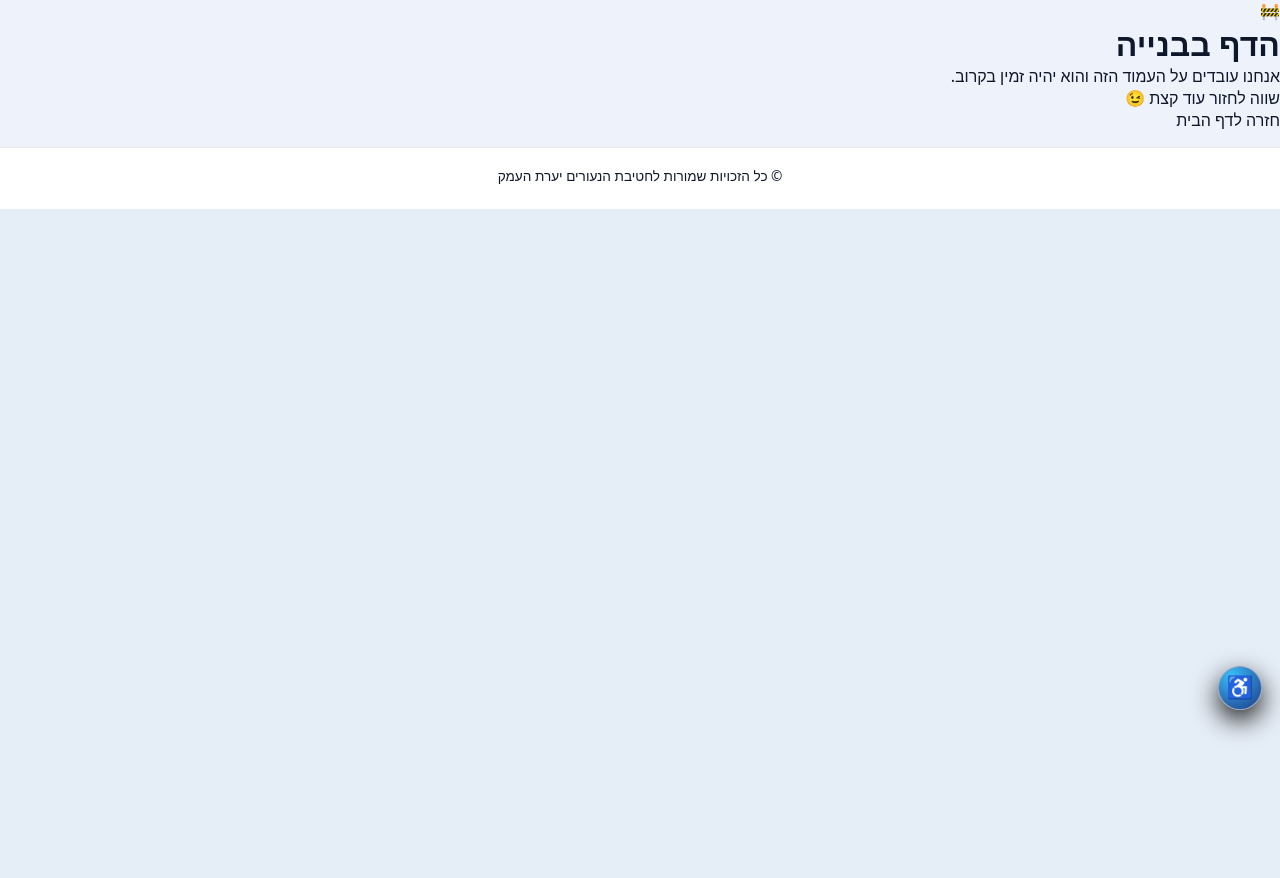
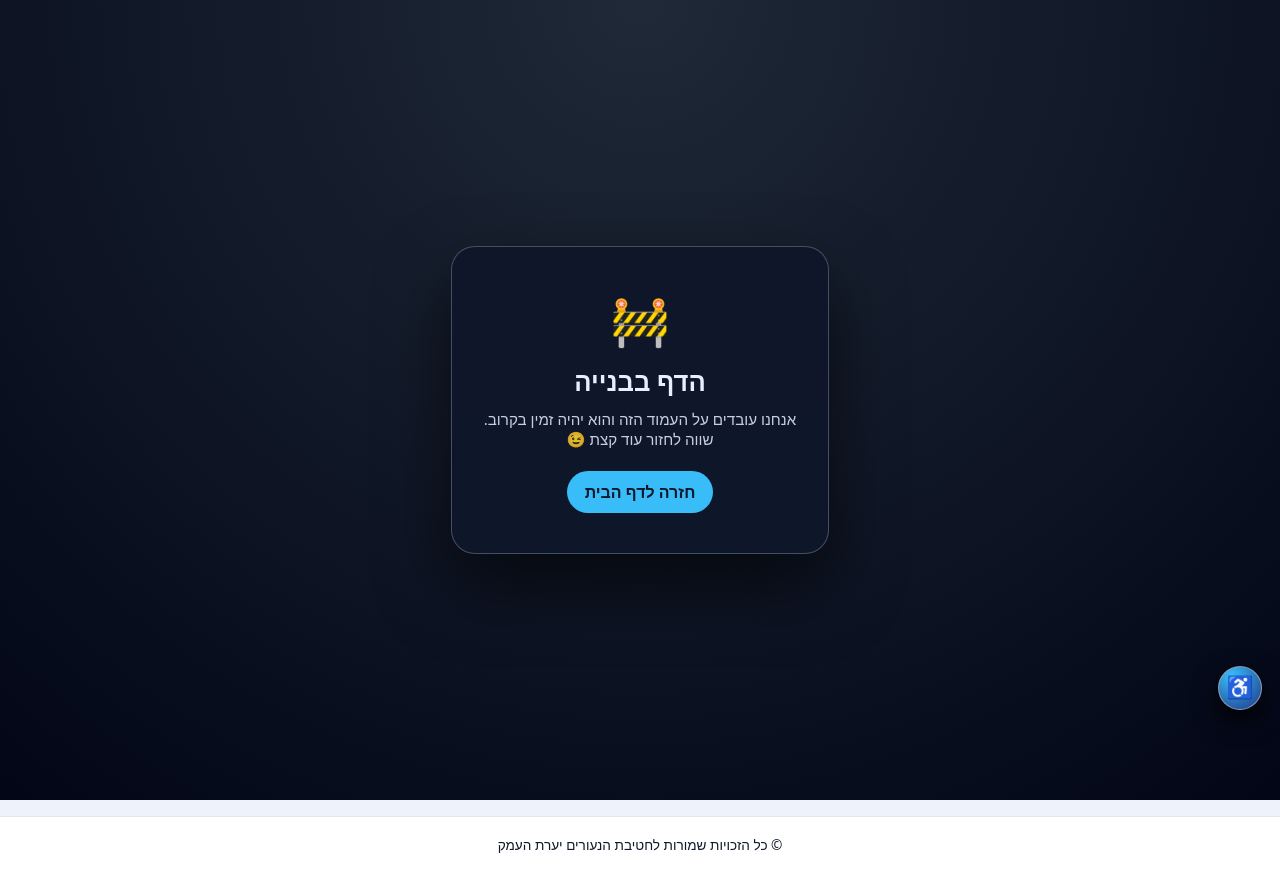
Before and after one commit to peretzinho23-bit/Yaarat-HaEmek, a plain HTML site: page about.html in a window 1280 px wide. Before the commit the page ends 800 px from the top, so only its background shows below. Drawn offline with Linux system fonts and the light colour scheme; no server answers.

Commit message:
auto update

```diff
--- a/style.css
+++ b/style.css
@@ -2194,3 +2194,47 @@ html[data-theme="light"] .polls-stat-card {
 html[data-theme="light"] body[data-page="polls"] {
   background: #eef3fb !important;
 }
+.page-building {
+  min-height: 100vh;
+  display: flex;
+  align-items: center;
+  justify-content: center;
+  background: radial-gradient(circle at top, #1f2937, #020617);
+  color: #e5f0ff;
+}
+
+.building-card {
+  text-align: center;
+  background: rgba(15, 23, 42, 0.95);
+  border: 1px solid rgba(148, 163, 184, 0.4);
+  border-radius: 24px;
+  padding: 40px 32px;
+  max-width: 420px;
+  box-shadow: 0 30px 70px rgba(0,0,0,.6);
+}
+
+.building-icon {
+  font-size: 3rem;
+  margin-bottom: 12px;
+}
+
+.building-card h1 {
+  font-size: 1.6rem;
+  margin-bottom: 10px;
+}
+
+.building-card p {
+  font-size: 0.95rem;
+  opacity: 0.85;
+  margin-bottom: 22px;
+}
+
+.building-btn {
+  display: inline-block;
+  padding: 10px 18px;
+  border-radius: 999px;
+  background: #38bdf8;
+  color: #020617;
+  text-decoration: none;
+  font-weight: 600;
+}
```
